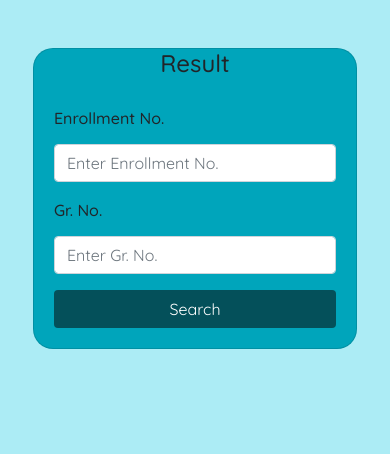
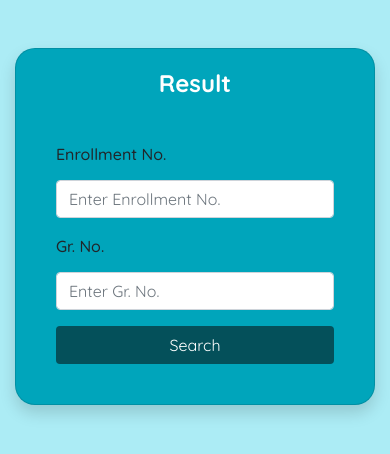
Before and after one commit to AmarDavda/Result, a plain HTML site: page index.html in a window 390 px wide. Drawn offline with nearby package versions, Linux system fonts and the light colour scheme.

Commit message:
Update index.html

```diff
--- a/index.html
+++ b/index.html
@@ -1,4 +1,4 @@
-<!DOCTYPE html>
+<!-- <!DOCTYPE html>
 <html lang="en">
 <head>
   <meta charset="UTF-8">
@@ -101,3 +101,103 @@
 
 </body>
 </html>
+ -->
+
+
+ <!DOCTYPE html>
+<html lang="en">
+<head>
+  <meta charset="UTF-8" />
+  <meta name="viewport" content="width=device-width, initial-scale=1.0"/>
+  <title>Result History</title>
+
+  <!-- Bootstrap -->
+  <link rel="stylesheet" href="https://stackpath.bootstrapcdn.com/bootstrap/4.5.2/css/bootstrap.min.css"/>
+
+  <!-- Google Fonts -->
+  <link href="https://fonts.googleapis.com/css2?family=Quicksand:wght@300..700&display=swap" rel="stylesheet">
+
+  <style>
+    body {
+      background-color: #acecf5;
+      font-family: "Quicksand", sans-serif;
+      font-weight: bold;
+    }
+
+    .card {
+      width: 100%;
+      max-width: 500px;
+      margin: auto;
+      border-radius: 20px;
+      background-color: #00a5bb;
+      padding: 20px;
+    }
+
+    .btn {
+      background-color: #04505a;
+      color: white;
+      width: 100%;
+    }
+
+    #result {
+      font-size: 18px;
+      font-weight: bold;
+      text-align: center;
+      margin-top: 20px;
+    }
+
+    h2 {
+      font-weight: 700;
+      color: white;
+    }
+
+    @media only screen and (max-width: 767px) {
+      h2 {
+        font-size: 24px;
+      }
+      h5 {
+        font-size: 16px;
+      }
+    }
+
+    @media only screen and (min-width: 768px) and (max-width: 1024px) {
+      h2 {
+        font-size: 28px;
+      }
+      h5 {
+        font-size: 18px;
+      }
+    }
+  </style>
+</head>
+
+<body>
+  <div class="container mt-5">
+    <div class="card shadow">
+      <div class="text-center mb-3">
+        <h2>Result</h2>
+      </div>
+      <div class="card-body">
+        <form id="searchForm">
+          <div class="form-group">
+            <label for="enroll"><h5>Enrollment No.</h5></label>
+            <input type="text" class="form-control" id="enroll" placeholder="Enter Enrollment No." required />
+          </div>
+          <div class="form-group">
+            <label for="grno"><h5>Gr. No.</h5></label>
+            <input type="text" class="form-control" id="grno" placeholder="Enter Gr. No." required />
+          </div>
+          <button type="submit" class="btn">Search</button>
+        </form>
+      </div>
+    </div>
+
+    <div id="result" class="mt-4"></div>
+  </div>
+
+  <!-- SheetJS for Excel reading -->
+  <script src="https://cdnjs.cloudflare.com/ajax/libs/xlsx/0.18.5/xlsx.full.min.js"></script>
+  <!-- Your custom script -->
+  <script src="script.js"></script>
+</body>
+</html>
```
